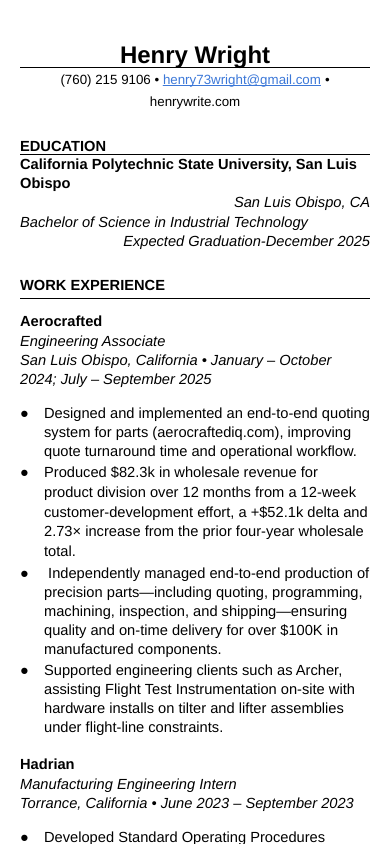
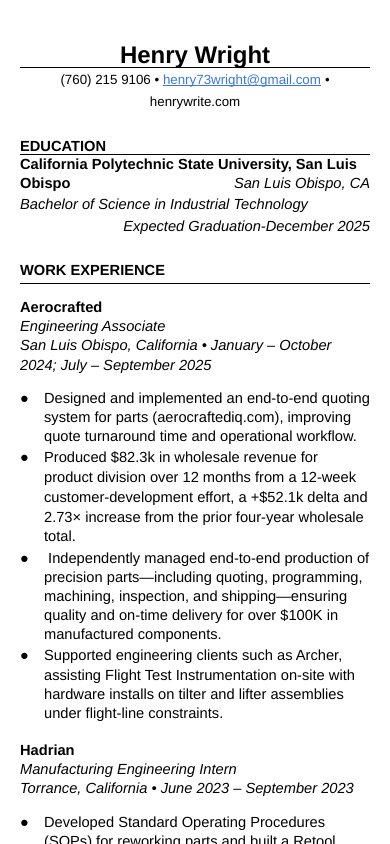
Before and after one commit to ItsJust-Wright/ddonhw, a plain HTML site: page index.html in a window 390 px wide. Drawn offline with Linux system fonts and the light colour scheme; a web font is replaced by a local one.

Commit message:
overflow fix part 2

```diff
--- a/css/packet.css
+++ b/css/packet.css
@@ -338,8 +338,9 @@ li, .project-tab, .carousel-btn, .go-home-btn {
 /* ===== MOBILE RESPONSIVE STYLES ===== */
 @media screen and (max-width: 768px) {
   /* Fix education section inline text - put Expected Graduation on new line */
-  .c16 span {
+  .c16 span.c15 {
     display: block !important;
+    margin-top: 4px;
   }
 
   /* Remove the gray background on mobile and disable scrolling */
```
